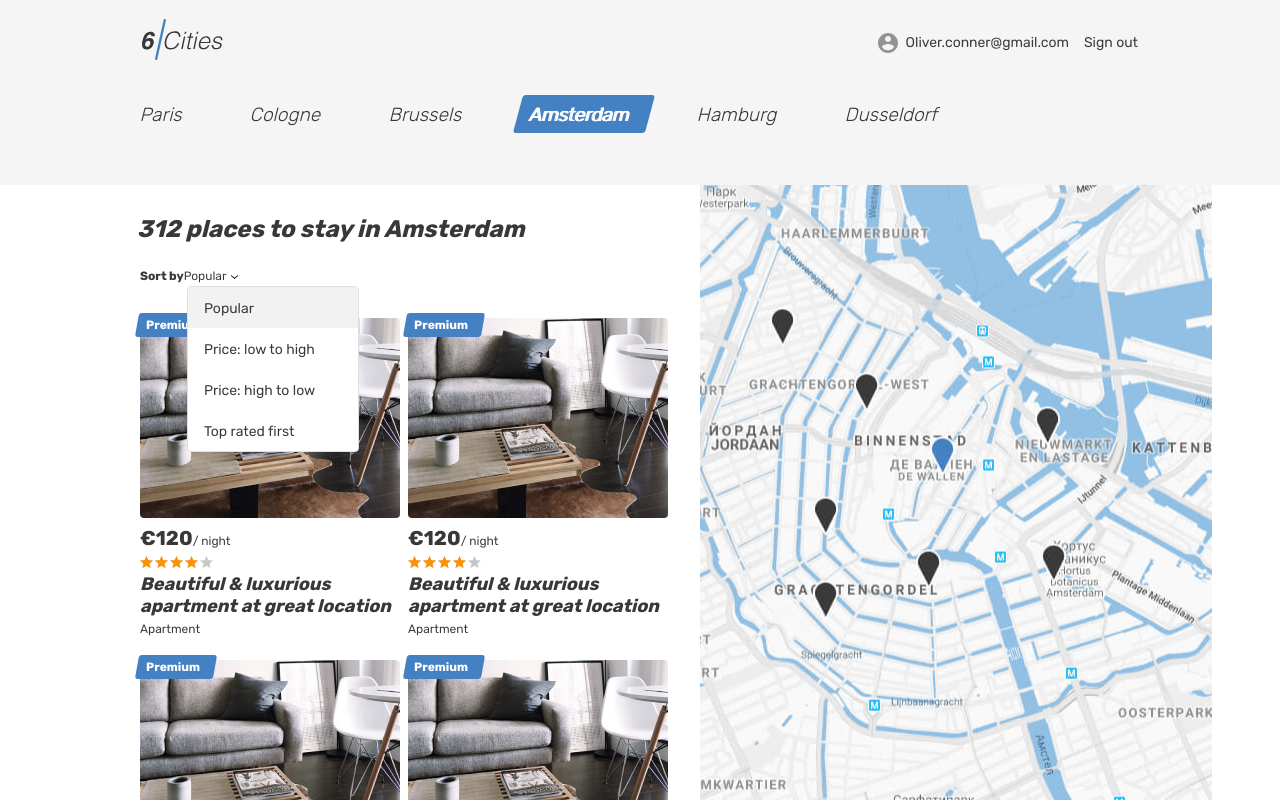
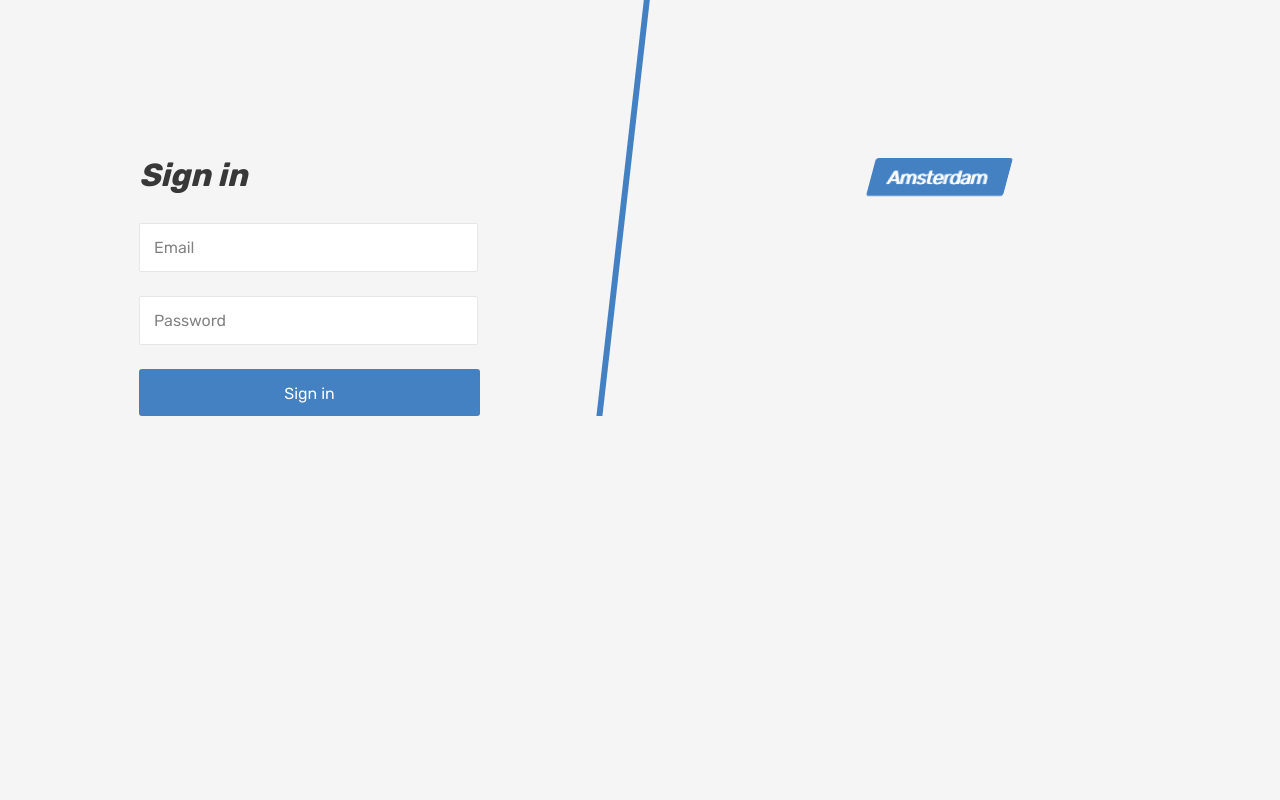
Before and after one commit to pamelkk/1473923-six-cities-simple-12, a React (Create React App) app in the folder project/: page /login in a window 1280 px wide. Built offline with nearby package versions, Linux system fonts and the light colour scheme.

Commit message:
добавила роутер

```diff
--- a/project/src/components/app/app.tsx
+++ b/project/src/components/app/app.tsx
@@ -1,12 +1,23 @@
+import { BrowserRouter, Route, Routes } from 'react-router-dom';
 import HomePage from '../../pages/HomePage/HomePage';
+import Login from '../../pages/Login/Login';
+import NotFoundPage from '../../pages/NotFoundPage/NotFoundPage';
+import Room from '../../pages/Room/Room';
 
 type AppProps = {
   countForRent: number;
 }
 
-function App({countForRent}: AppProps): JSX.Element {
+function App({ countForRent }: AppProps): JSX.Element {
   return (
-    <HomePage countForRent={countForRent} />
+    <BrowserRouter>
+      <Routes>
+        <Route path='/login' element={<Login />} />
+        <Route path='/' element={<HomePage countForRent={countForRent} />} />
+        <Route path='/offer/:id' element={<Room />} />
+        <Route path="*" element={<NotFoundPage />} />
+      </Routes>
+    </BrowserRouter>
   );
 }
 
--- a/project/src/pages/Login/Login.tsx
+++ b/project/src/pages/Login/Login.tsx
@@ -6,11 +6,11 @@ const Login = () => (
         <form className="login__form form" action="#" method="post">
           <div className="login__input-wrapper form__input-wrapper">
             <label className="visually-hidden">E-mail</label>
-            <input className="login__input form__input" type="email" name="email" placeholder="Email" required={} />
+            <input className="login__input form__input" type="email" name="email" placeholder="Email" required />
           </div>
           <div className="login__input-wrapper form__input-wrapper">
             <label className="visually-hidden">Password</label>
-            <input className="login__input form__input" type="password" name="password" placeholder="Password" required={} />
+            <input className="login__input form__input" type="password" name="password" placeholder="Password" required />
           </div>
           <button className="login__submit form__submit button" type="submit">Sign in</button>
         </form>
--- /dev/null
+++ b/project/src/pages/NotFoundPage/NotFoundPage.jsx
@@ -0,0 +1,5 @@
+const NotFoundPage = () => (
+  <a href="/"><h1>Oops, smth went wrong, pls reloa the page or click on the main page link</h1></a>
+);
+
+export default NotFoundPage;
--- a/project/src/pages/Room/Room.tsx
+++ b/project/src/pages/Room/Room.tsx
@@ -181,7 +181,7 @@ const Room = () => (
                 <p className="reviews__help">
                   To submit review please make sure to set <span className="reviews__star">rating</span> and describe your stay with at least <b className="reviews__text-amount">50 characters</b>.
                 </p>
-                <button className="reviews__submit form__submit button" type="submit" disabled={}>Submit</button>
+                <button className="reviews__submit form__submit button" type="submit" disabled>Submit</button>
               </div>
             </form>
           </section>
```
